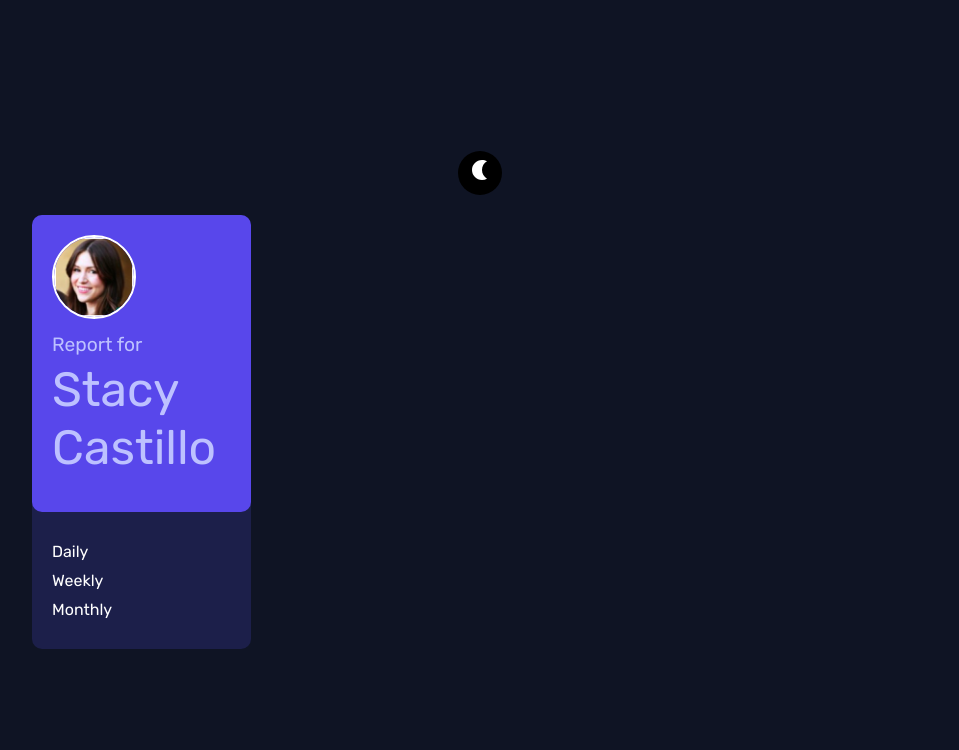
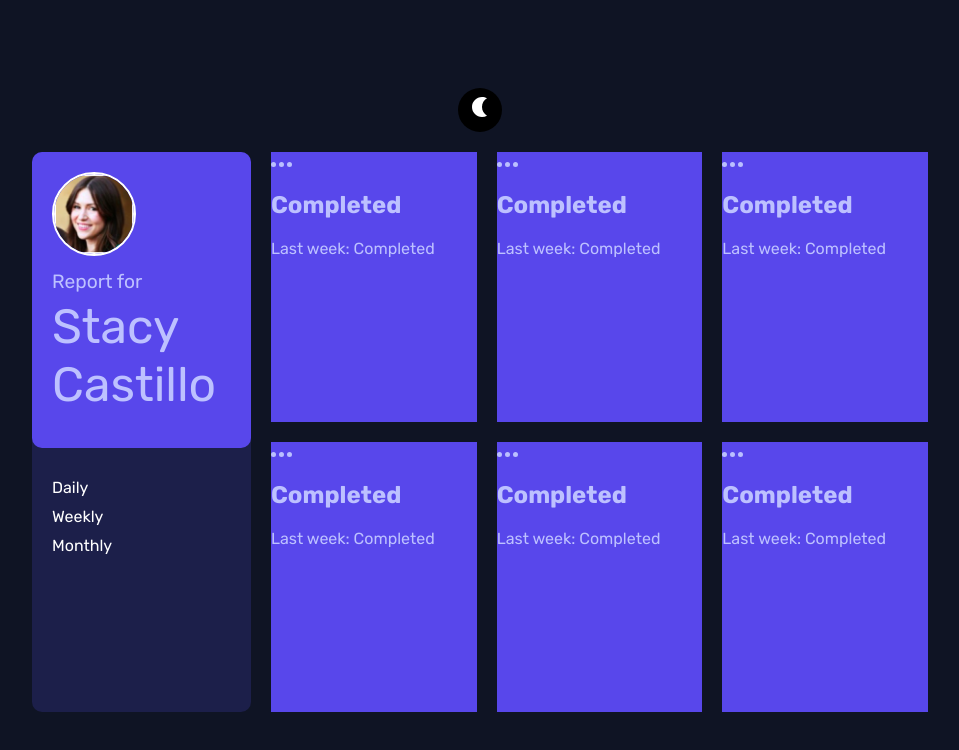
Before and after one commit to AdnaanH/frontend-interview-challenge-main, a React (Vite) app: page / in a window 1280 px wide. Shown: the top 750 px of the page, without its empty margins (160-1119 px from the left). Built offline with nearby package versions, Linux system fonts and the light colour scheme.

Commit message:
Card Set Up

```diff
--- a/src/App.tsx
+++ b/src/App.tsx
@@ -2,6 +2,7 @@ import { useState } from 'react';
 import { FaLightbulb } from "react-icons/fa";
 import { MdNightlight } from "react-icons/md";
 import ProfileComponent from './components/ProfileComponent';
+import CardsComponent from './components/CardsComponent';
 
 function App() {
   const [darkMode, setDarkMode] = useState(false);
@@ -20,6 +21,7 @@ function App() {
 
      <section className='wrapper'>
             <ProfileComponent />
+            <CardsComponent />
      </section>
     </main>
   );
--- /dev/null
+++ b/src/components/CardComponent.tsx
@@ -0,0 +1,26 @@
+import menu from '../assets/images/menu.svg'
+
+const CardComponent = ({title, currTimeframe, prevTimeframe, image, bgColor }) => {
+    return (
+        <div className="card" style={{backgroundColor: bgColor}}>
+            <div className="card-icon" style={{backgroundImage: image}}>
+
+            </div>
+            <div className="card-desc">
+                <div className="card-title">
+                    <span>{title}</span>
+                    <img src={menu} alt="" />
+                </div>
+                <div className="current">
+                    <h1>{currTimeframe}</h1>
+                    <h2>Completed</h2>
+                </div>
+                <div className="previous">
+                    <span>Last week: {prevTimeframe} Completed</span>
+                </div>
+            </div>
+        </div>
+    );
+}
+
+export default CardComponent;
--- /dev/null
+++ b/src/components/CardsComponent.tsx
@@ -0,0 +1,16 @@
+import CardComponent from "./CardComponent";
+
+const CardsComponent = () => {
+    return (
+        <div className="cards">
+            <CardComponent />
+            <CardComponent />
+            <CardComponent />
+            <CardComponent />
+            <CardComponent />
+            <CardComponent />
+        </div>
+     );
+}
+
+export default CardsComponent;
--- a/src/index.scss
+++ b/src/index.scss
@@ -61,6 +61,7 @@ body, html {
 }
 .wrapper {
   width: 70%;
+  height: 70vh;
   display: grid;
   grid-template-columns: 1fr 3fr;
   gap: 20px;
@@ -118,4 +119,15 @@ body, html {
       }
     }
   }
+
+  .cards {
+    display: grid;
+    grid-template-columns: 1fr 1fr 1fr;
+    gap: 20px;
+
+    .card {
+      text-align: left;
+      background: $blue-light;
+    }
+  }
 }
```
